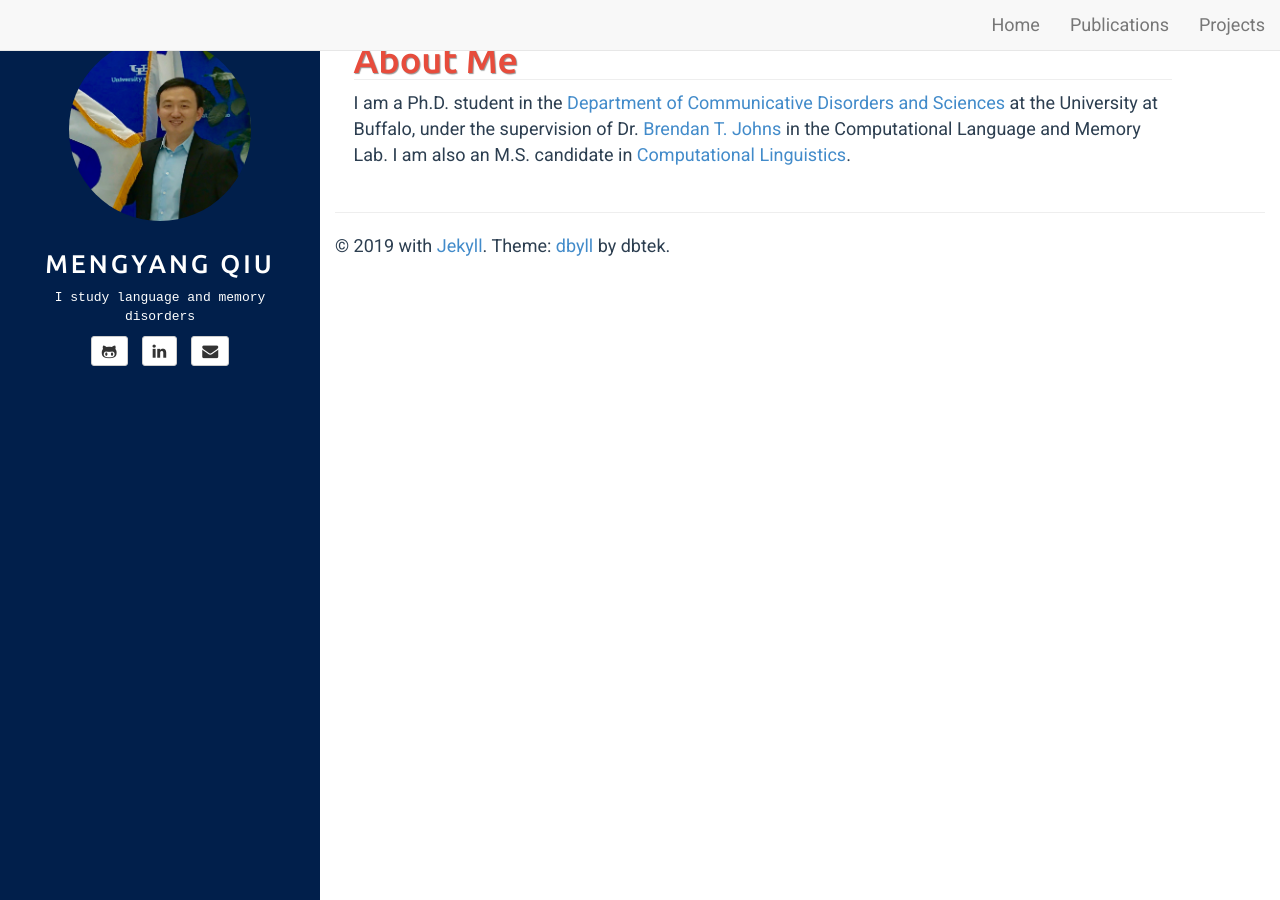
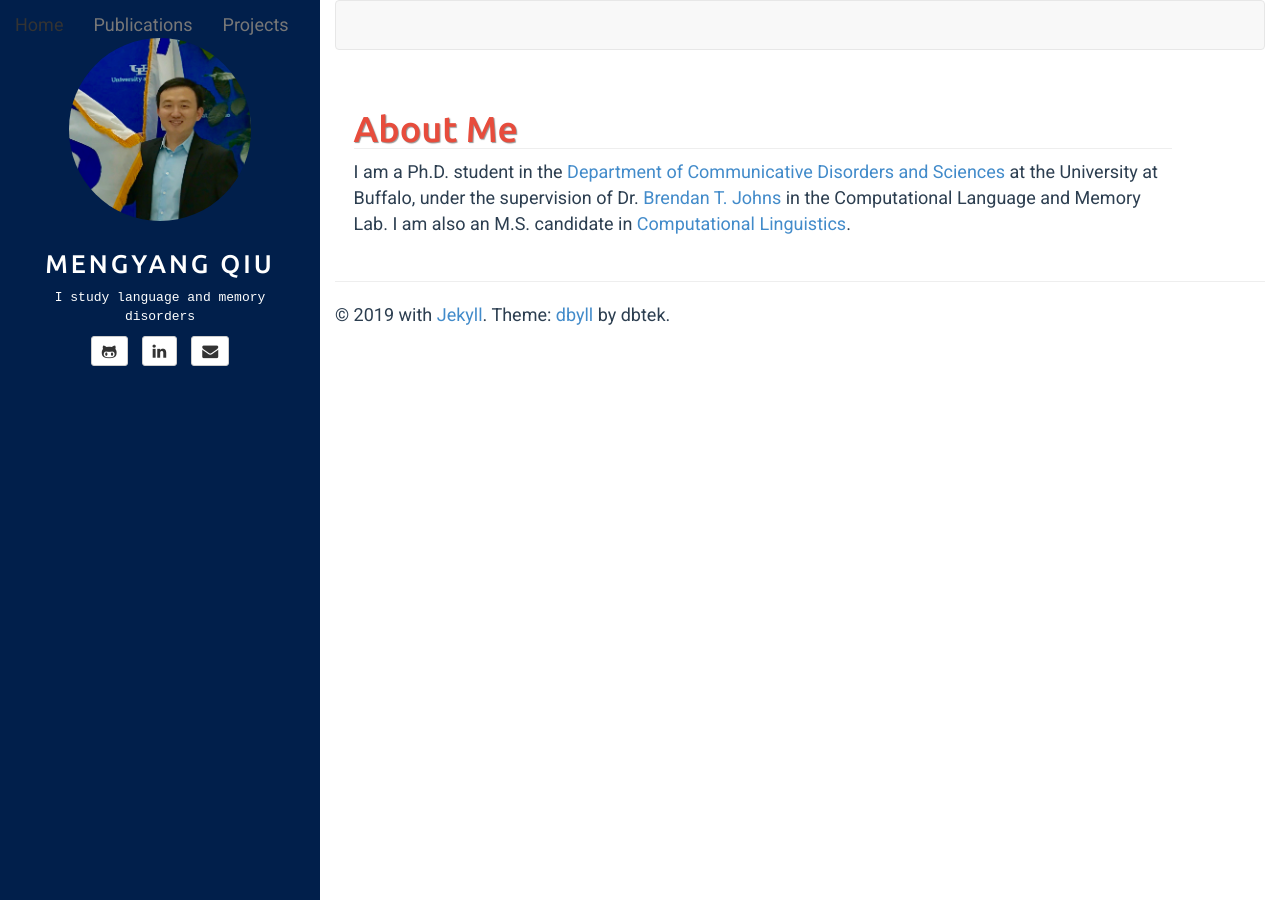
Before and after one commit to mengyangq/mengyangq.github.io, a Jekyll site: the page built from index.html, in a window 1280 px wide. Built offline with Jekyll 4.4.1, drawn with Linux system fonts in a browser that asks for light colours.

Commit message:
Update default.html

```diff
--- a/_includes/default.html
+++ b/_includes/default.html
@@ -102,11 +102,11 @@
 
 	<div class="col-sm-9 col-sm-offset-3 hidden-xs">
        <!--header Nav Start  -->
-      <nav class="navbar navbar-default navbar-fixed-top">
+      <nav class="navbar navbar-default">
         <div class="container-fluid">
              <!--Collect the nav links, forms, and other content for toggling  -->
             <div class="collapse navbar-collapse" id="bs-example-navbar-collapse-1">
-              <ul class="nav navbar-nav navbar-right">
+              <ul class="nav navbar-nav navbar-right navbar-fixed-top">
                 <li><a href="/">Home</a></li>
 		<li><a href="/publications.html">Publications</a></li>
                 <li><a href="/projects.html">Projects</a></li>
```
